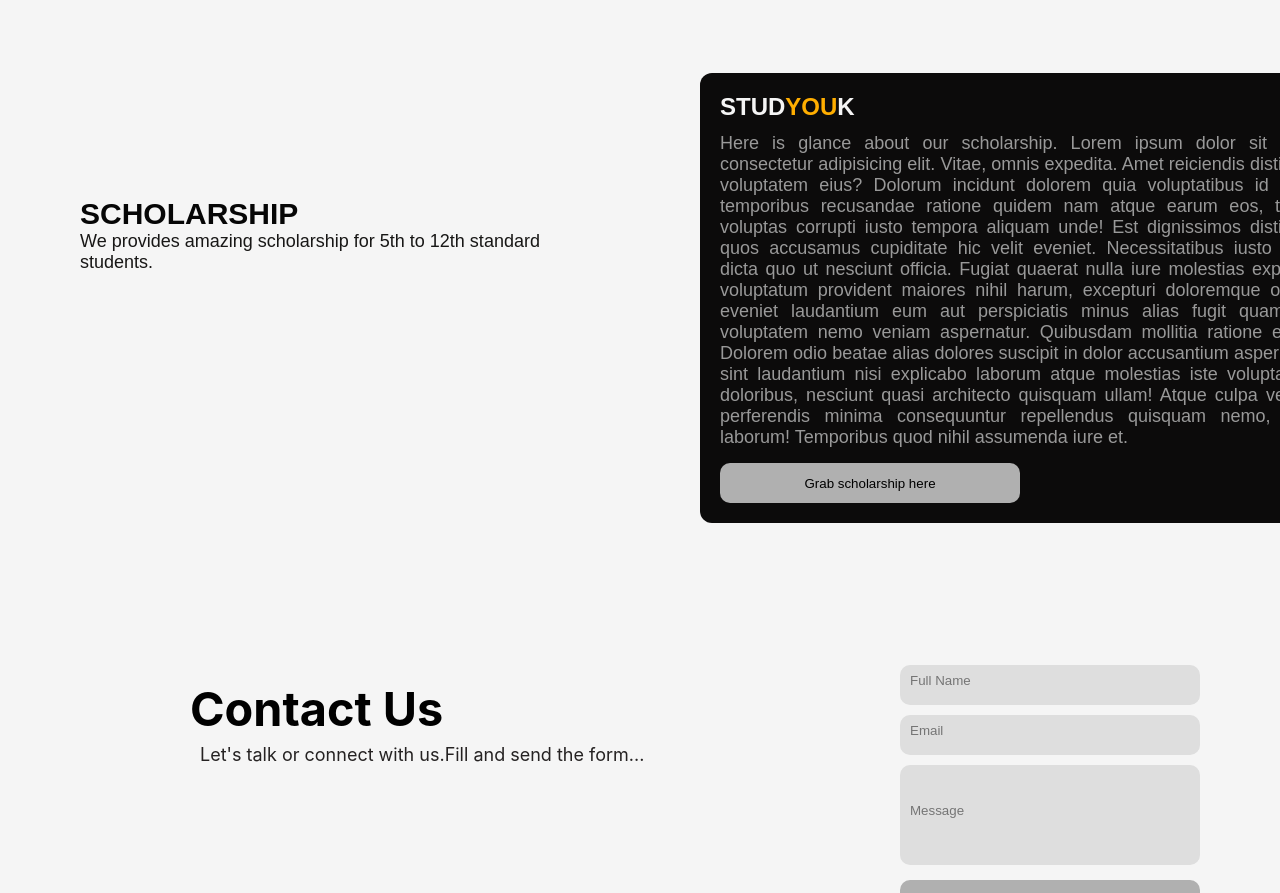
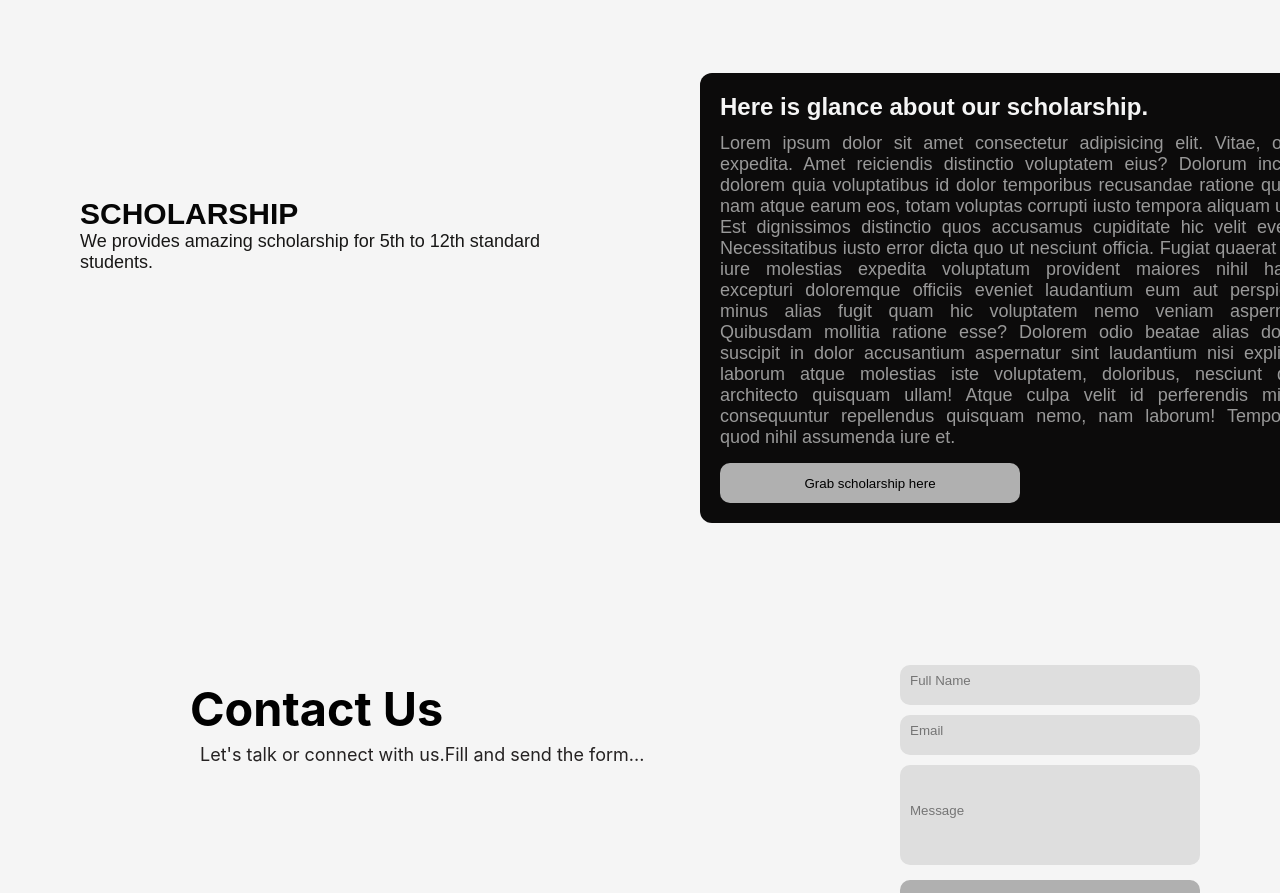
Before and after one commit to AthifSaheer/maxzon-softwares, a plain HTML site: page index.html in a window 1280 px wide. Shown: the part 2154-3047 px from the top of the page. Drawn offline with nearby package versions, Linux system fonts and the light colour scheme; files that its build step writes are made by us from their sources.

Commit message:
scholarship title modified

```diff
--- a/index.html
+++ b/index.html
@@ -189,9 +189,9 @@
             </p>
 		</div>
         <div class="prd-div">
-            <h2 class="product-h2">STUD<span>YOU</span>K</h2>
+            <h2 class="product-h2">Here is glance about our scholarship.</h2>
             <p class="prd-p">
-                Here is glance about our scholarship. Lorem ipsum dolor sit amet consectetur adipisicing elit. Vitae, omnis expedita. Amet reiciendis distinctio voluptatem eius? Dolorum incidunt dolorem quia voluptatibus id dolor temporibus recusandae ratione quidem nam atque earum eos, totam voluptas corrupti iusto tempora aliquam unde! Est dignissimos distinctio quos accusamus cupiditate hic velit eveniet. Necessitatibus iusto error dicta quo ut nesciunt officia. Fugiat quaerat nulla iure molestias expedita voluptatum provident maiores nihil harum, excepturi doloremque officiis eveniet laudantium eum aut perspiciatis minus alias fugit quam hic voluptatem nemo veniam aspernatur. Quibusdam mollitia ratione esse? Dolorem odio beatae alias dolores suscipit in dolor accusantium aspernatur sint laudantium nisi explicabo laborum atque molestias iste voluptatem, doloribus, nesciunt quasi architecto quisquam ullam! Atque culpa velit id perferendis minima consequuntur repellendus quisquam nemo, nam laborum! Temporibus quod nihil assumenda iure et.
+                Lorem ipsum dolor sit amet consectetur adipisicing elit. Vitae, omnis expedita. Amet reiciendis distinctio voluptatem eius? Dolorum incidunt dolorem quia voluptatibus id dolor temporibus recusandae ratione quidem nam atque earum eos, totam voluptas corrupti iusto tempora aliquam unde! Est dignissimos distinctio quos accusamus cupiditate hic velit eveniet. Necessitatibus iusto error dicta quo ut nesciunt officia. Fugiat quaerat nulla iure molestias expedita voluptatum provident maiores nihil harum, excepturi doloremque officiis eveniet laudantium eum aut perspiciatis minus alias fugit quam hic voluptatem nemo veniam aspernatur. Quibusdam mollitia ratione esse? Dolorem odio beatae alias dolores suscipit in dolor accusantium aspernatur sint laudantium nisi explicabo laborum atque molestias iste voluptatem, doloribus, nesciunt quasi architecto quisquam ullam! Atque culpa velit id perferendis minima consequuntur repellendus quisquam nemo, nam laborum! Temporibus quod nihil assumenda iure et.
             </p>
             <button style="color: black" onclick="grabScholarshipErrorFunc()">Grab scholarship here</button>
         </div>
```
